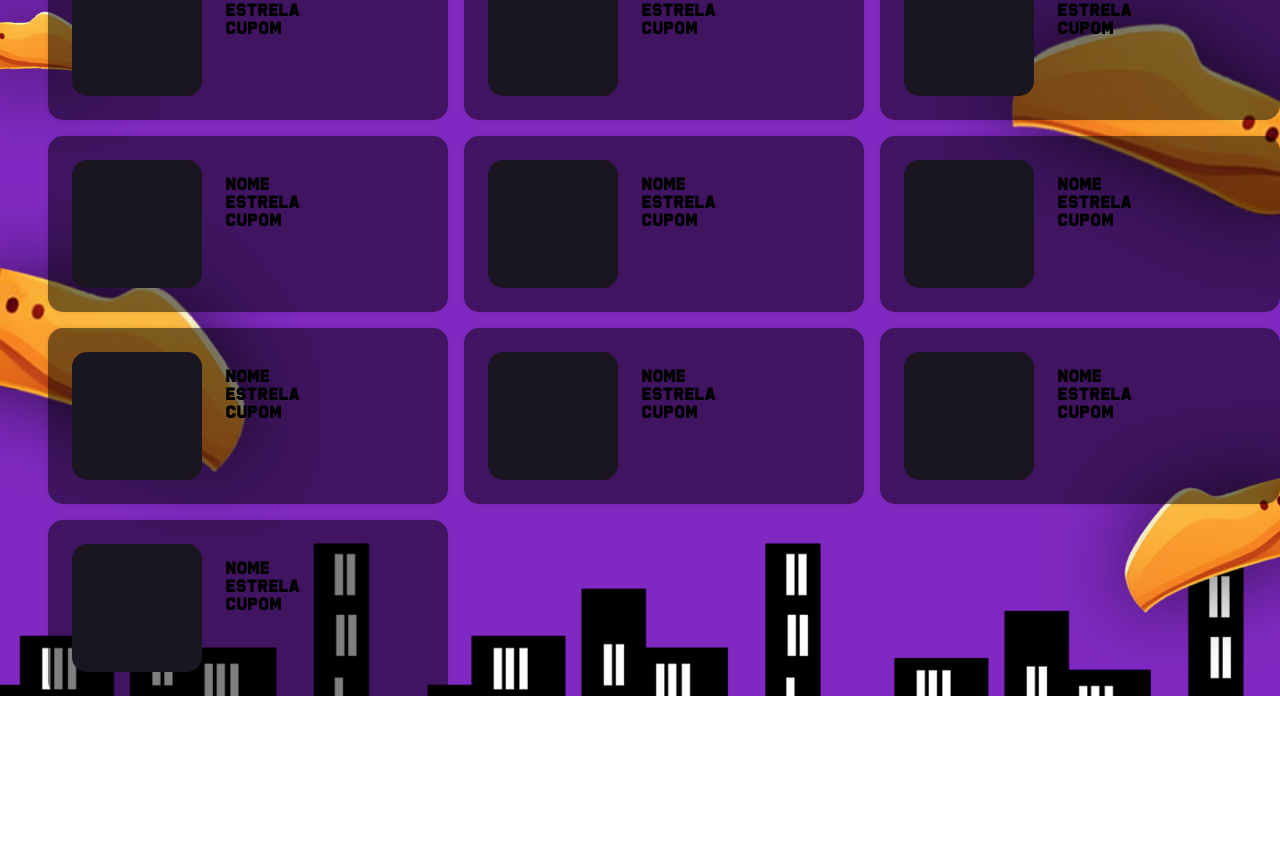
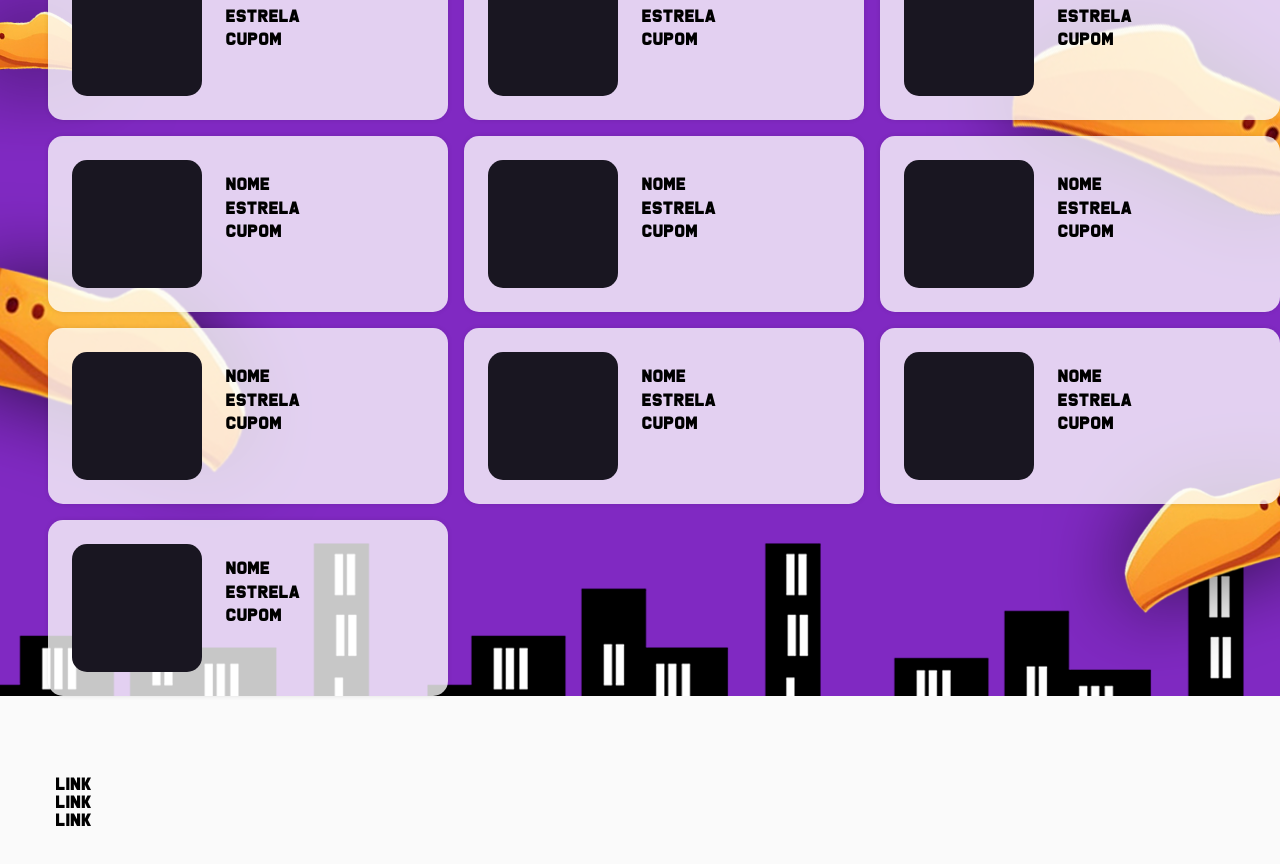
Before and after one commit to 1mayk/mdmb, a React (Vite) app: page / in a window 1280 px wide. Shown: the part 920-1784 px from the top of the page. Before the commit the page ends 1616 px from the top, so only its background shows below. Built offline with nearby package versions, Linux system fonts and the light colour scheme.

Commit message:
feat(): add mais css + footer

```diff
--- a/src/components/ContainerBico/containerbico.css
+++ b/src/components/ContainerBico/containerbico.css
@@ -1,5 +1,5 @@
 .bico__container {
-  background-color: rgba(0, 0, 0, 0.5);
+  background-color: rgba(255, 255, 255, 0.78);
   display: flex;
   width: 25rem;
   height: 11rem;
@@ -27,6 +27,10 @@
   /* background-color: blue; */
   width: 63%;
   padding: 1rem 0 1rem 1.5rem;
+  font-size: 1rem;
+  display: flex;
+  flex-direction: column;
+  gap: 0.35rem;
 }
 
 @media screen and (max-width: 350px) {
@@ -36,4 +40,8 @@
     padding: 1rem;
     border-radius: 15px;
   }
+  .bico__infos {
+    padding: 0.5rem 0 1rem 1.5rem;
+    font-size: .85rem;
+  }
 }
--- /dev/null
+++ b/src/components/Footer/Footer.tsx
@@ -0,0 +1,11 @@
+import "./footer.css";
+
+export default function Footer() {
+  return (
+    <section className="footer__section">
+      <p>Link</p>
+      <p>Link</p>
+      <p>Link</p>
+    </section>
+  );
+}
--- /dev/null
+++ b/src/components/Footer/footer.css
@@ -0,0 +1,9 @@
+.footer__section {
+  padding: 5rem 3.5rem;
+}
+
+@media screen and (max-width: 350px) {
+  .footer__section {
+    background-color: blue;
+  }
+}
--- a/src/pages/Home/Home.tsx
+++ b/src/pages/Home/Home.tsx
@@ -4,6 +4,7 @@ import selos from '../../assets/selos.png'
 import Header from "../../components/Header/Header";
 import Selos from "../../components/Selos/Selos";
 import GridBicos from "../../components/GridBicos/GridBicos";
+import Footer from "../../components/Footer/Footer";
 
 export default function Home() {
   return (
@@ -14,6 +15,7 @@ export default function Home() {
       </div>
       <Selos />
       <GridBicos />
+      <Footer />
     </section>
   );
 }
--- a/src/pages/Home/home.css
+++ b/src/pages/Home/home.css
@@ -1,6 +1,5 @@
 .home__section {
   background-color: var(--white-color);
-  height: 100vh;
 }
 
 h1 {
```
